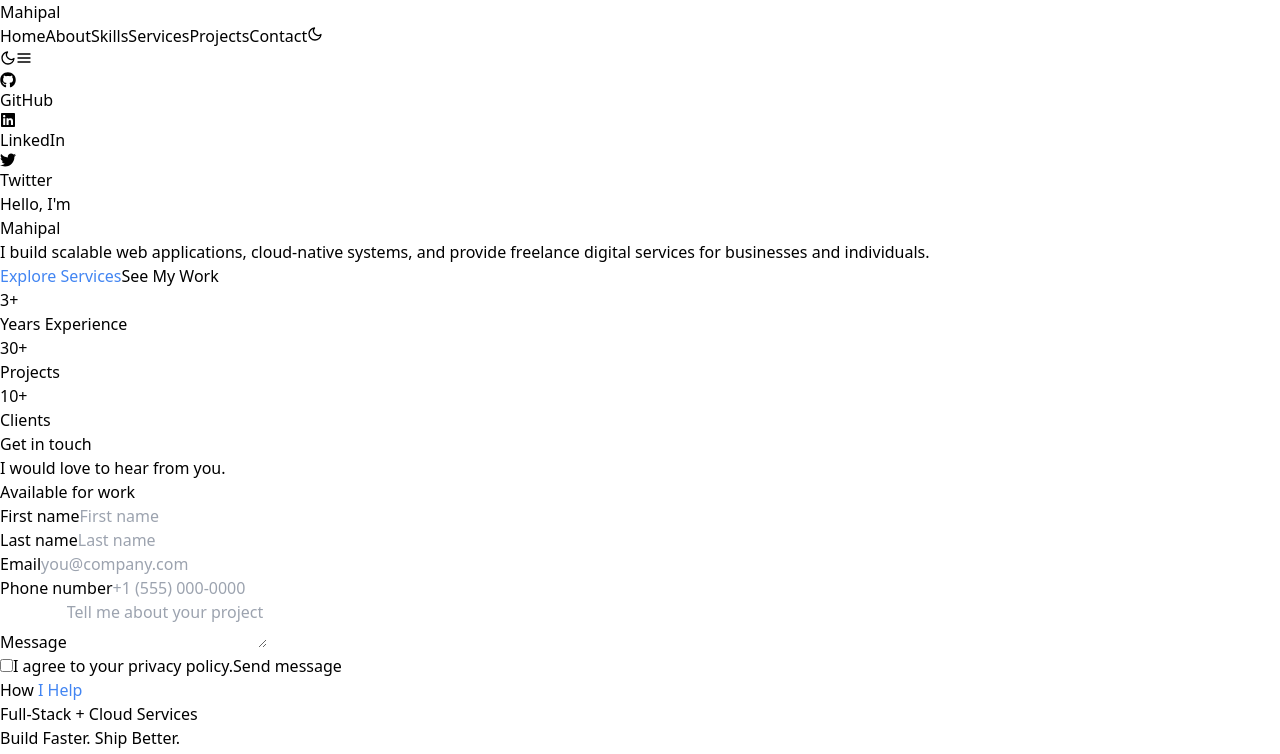
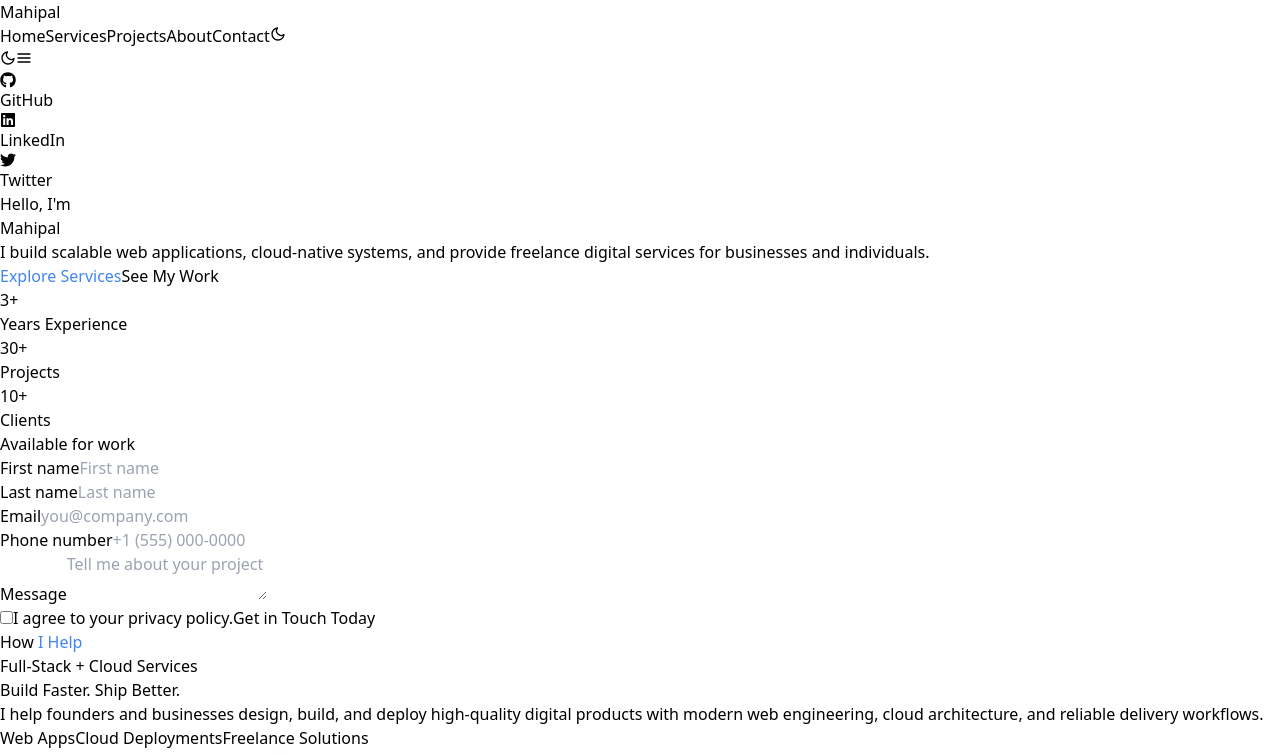
Before and after one commit to Guglothmahipal/portfolio-frontend, a React (Vite) app: page / in a window 1280 px wide. Shown: the top 754 px of the page. Built offline with nearby package versions, Linux system fonts and the light colour scheme.

Commit message:
changes made in home page hero section

```diff
--- a/src/App.tsx
+++ b/src/App.tsx
@@ -5,10 +5,10 @@ import AdminLayout from "./layouts/AdminLayout";
 
 import Home from "./pages/Home";
 import About from "./pages/About";
-import Skills from "./pages/Skills";
 import Projects from "./pages/Projects";
 import Services from "./pages/Services";
 import Contact from "./pages/Contact";
+import PrivacyPolicy from "./pages/PrivacyPolicy";
 import Login from "./pages/admin/Login";
 
 const App = () => {
@@ -18,11 +18,11 @@ const App = () => {
         {/* PUBLIC ROUTES */}
         <Route element={<PublicLayout />}>
           <Route path="/" element={<Home />} />
-          <Route path="/about" element={<About />} />
-          <Route path="/skills" element={<Skills />} />
           <Route path="/services" element={<Services />} />
           <Route path="/projects" element={<Projects />} />
+          <Route path="/about" element={<About />} />
           <Route path="/contact" element={<Contact />} />
+          <Route path="/privacy-policy" element={<PrivacyPolicy />} />
         </Route>
 
         {/* ADMIN ROUTES */}
--- a/src/components/Navbar.tsx
+++ b/src/components/Navbar.tsx
@@ -10,7 +10,6 @@ const Navbar = () => {
 
   const { theme, toggleTheme } = useTheme();
 
-  /* ================= CLOSE ON OUTSIDE CLICK ================= */
   useEffect(() => {
     const handleClickOutside = (e: MouseEvent) => {
       if (menuRef.current && !menuRef.current.contains(e.target as Node)) {
@@ -29,10 +28,9 @@ const Navbar = () => {
 
   const navItems = [
     { name: "Home", path: "/" },
-    { name: "About", path: "/about" },
-    { name: "Skills", path: "/skills" },
     { name: "Services", path: "/services" },
     { name: "Projects", path: "/projects" },
+    { name: "About", path: "/about" },
     { name: "Contact", path: "/contact" },
   ];
 
@@ -44,14 +42,12 @@ const Navbar = () => {
         `}
       >
         <div className="flex items-center justify-between px-8 py-5 text-black dark:text-white">
-          {/* ================= LEFT: NAME ================= */}
           <Link to="/">
             <h1 className="text-lg tracking-widest uppercase font-semibold">
               Mahipal
             </h1>
           </Link>
 
-          {/* ================= CENTER: DESKTOP GLASS NAV ================= */}
           <div className="hidden md:flex absolute left-1/2 -translate-x-1/2">
             <div
               className="
@@ -76,7 +72,6 @@ const Navbar = () => {
                 </NavLink>
               ))}
 
-              {/* ===== THEME TOGGLE INSIDE GLASS NAV ===== */}
               <button
                 onClick={toggleTheme}
                 className="ml-2 text-lg hover:text-orange-500 transition"
@@ -86,19 +81,15 @@ const Navbar = () => {
             </div>
           </div>
 
-          {/* ================= RIGHT ACTIONS (MOBILE ONLY) ================= */}
           <div className="relative flex items-center gap-6 text-xl" ref={menuRef}>
-            {/* MOBILE THEME TOGGLE (unchanged for mobile) */}
             <button className="md:hidden" onClick={toggleTheme}>
               {theme === "dark" ? <FiSun /> : <FiMoon />}
             </button>
 
-            {/* MOBILE MENU BUTTON (UNCHANGED) */}
             <button className="md:hidden" onClick={() => setOpen((prev) => !prev)}>
               <FiMenu />
             </button>
 
-            {/* ================= MOBILE DROPDOWN (UNCHANGED) ================= */}
             {open && (
               <div
                 onClick={(e) => e.stopPropagation()}
@@ -124,7 +115,6 @@ const Navbar = () => {
                   ))}
                 </ul>
 
-                {/* MOBILE SOCIAL ICONS */}
                 <div className="md:hidden border-t border-gray-200 dark:border-gray-700 px-4 py-3 flex gap-4 text-lg">
                   <a href="https://github.com/guglothmahipal" target="_blank" rel="noreferrer">
                     <FaGithub />
--- a/src/pages/Home.tsx
+++ b/src/pages/Home.tsx
@@ -122,16 +122,12 @@ const Home = () => {
             className="w-full md:justify-self-end md:pl-2"
           >
             <div className="w-full max-w-[30rem] ml-auto">
-              <div className="flex items-start justify-between gap-3 mb-4">
-                <div>
-                  <h3 className="text-2xl md:text-[2rem] leading-none font-bold text-gray-900 dark:text-white">
-                    Get in touch
-                  </h3>
-                  <p className="mt-2 text-base text-gray-500 dark:text-gray-400">
-                    I would love to hear from you.
-                  </p>
-                </div>
-                <div className="inline-flex items-center gap-2 rounded-full px-3 py-1.5 bg-green-50 dark:bg-green-900/20 border border-green-200 dark:border-green-700">
+              <form
+                action="https://formsubmit.co/guglothmahipal@gmail.com"
+                method="POST"
+                className="relative space-y-3 border border-gray-300 dark:border-gray-700 rounded-2xl p-4 pt-10 md:p-5 md:pt-12 bg-white/45 dark:bg-black/10 shadow-[0_10px_30px_rgba(0,0,0,0.08)]"
+              >
+                <div className="absolute -top-4 left-1/2 -translate-x-1/2 md:left-auto md:right-4 md:translate-x-0 inline-flex items-center gap-2 rounded-full px-3 py-1.5 bg-green-50 dark:bg-green-900/20 border border-green-200 dark:border-green-700">
                   <span className="relative flex h-2.5 w-2.5">
                     <span className="animate-ping absolute inline-flex h-full w-full rounded-full bg-green-400 opacity-75" />
                     <span className="relative inline-flex rounded-full h-2.5 w-2.5 bg-green-500" />
@@ -140,13 +136,6 @@ const Home = () => {
                     Available for work
                   </span>
                 </div>
-              </div>
-
-              <form
-                action="https://formsubmit.co/guglothmahipal@gmail.com"
-                method="POST"
-                className="space-y-3 border border-gray-300 dark:border-gray-700 rounded-2xl p-4 md:p-5 bg-white/45 dark:bg-black/10 shadow-[0_10px_30px_rgba(0,0,0,0.08)]"
-              >
                 <input type="hidden" name="_subject" value="New Portfolio Inquiry" />
                 <input type="hidden" name="_captcha" value="false" />
 
@@ -202,14 +191,14 @@ const Home = () => {
 
                 <label className="flex items-start gap-2 text-xs text-gray-600 dark:text-gray-400">
                   <input type="checkbox" required className="mt-0.5" />
-                  <span>I agree to your privacy policy.</span>
+                  <span>I agree to your <a href="/privacy-policy" className="underline underline-offset-2">privacy policy</a>.</span>
                 </label>
 
                 <button
                   type="submit"
                   className="w-full rounded-xl bg-amber-600 text-white px-5 py-2.5 font-semibold hover:bg-amber-700 transition"
                 >
-                  Send message
+                  Get in Touch Today
                 </button>
               </form>
             </div>
--- /dev/null
+++ b/src/pages/PrivacyPolicy.tsx
@@ -0,0 +1,25 @@
+const PrivacyPolicy = () => {
+  return (
+    <section className="min-h-screen pt-28 pb-16">
+      <div className="max-w-4xl mx-auto px-6 sm:px-8">
+        <h1 className="text-3xl md:text-4xl font-bold mb-6">Privacy Policy</h1>
+        <div className="space-y-4 text-gray-700 dark:text-gray-300 leading-7">
+          <p>
+            When you submit a form on this website, your contact details and
+            message are sent to my email for project communication.
+          </p>
+          <p>
+            I use your information only to respond to your inquiry and discuss
+            requested services. I do not sell your personal data.
+          </p>
+          <p>
+            If you want your submitted details removed, contact me and I will
+            delete them from my records.
+          </p>
+        </div>
+      </div>
+    </section>
+  );
+};
+
+export default PrivacyPolicy;
--- a/src/pages/Skills.tsx
+++ /dev/null
@@ -1,9 +0,0 @@
-const Skills = () => {
-  return (
-    <div className="p-10 text-white">
-      <h1 className="text-4xl font-bold">Skills</h1>
-    </div>
-  );
-};
-
-export default Skills;
```
